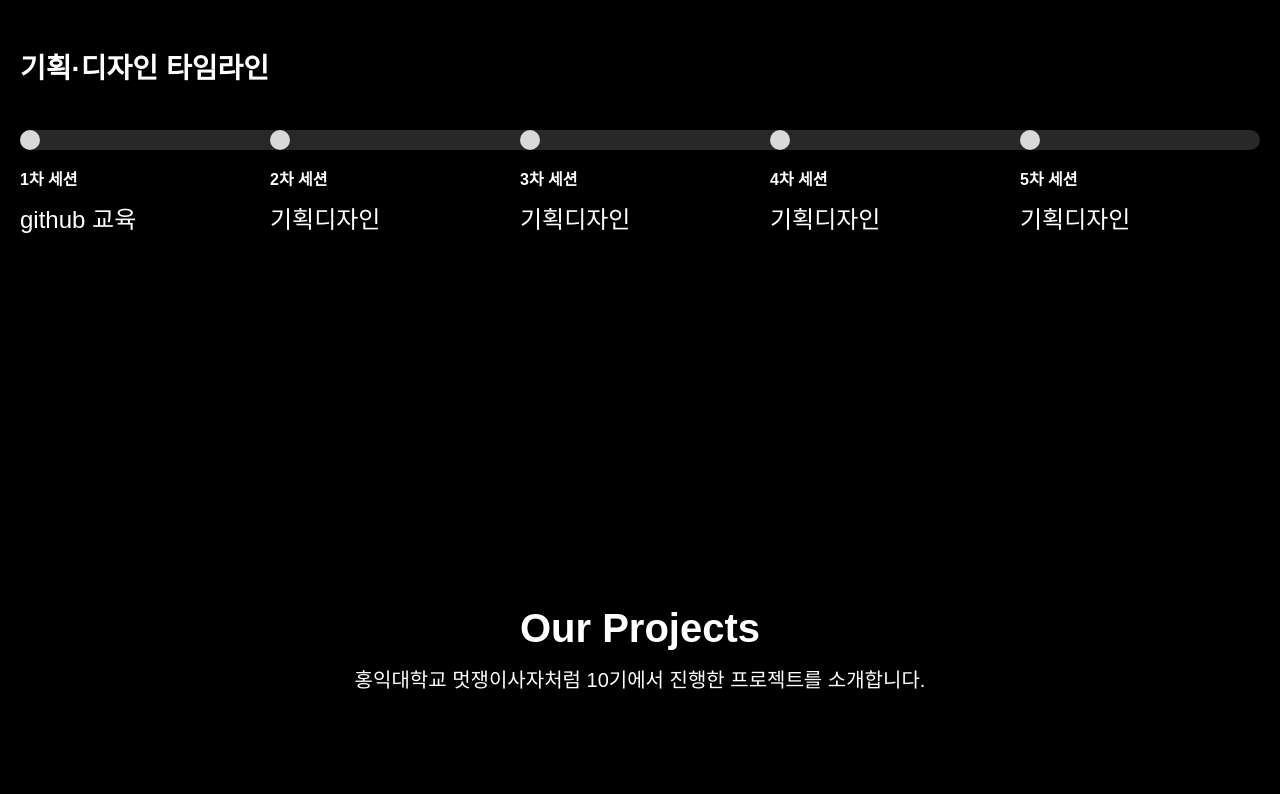
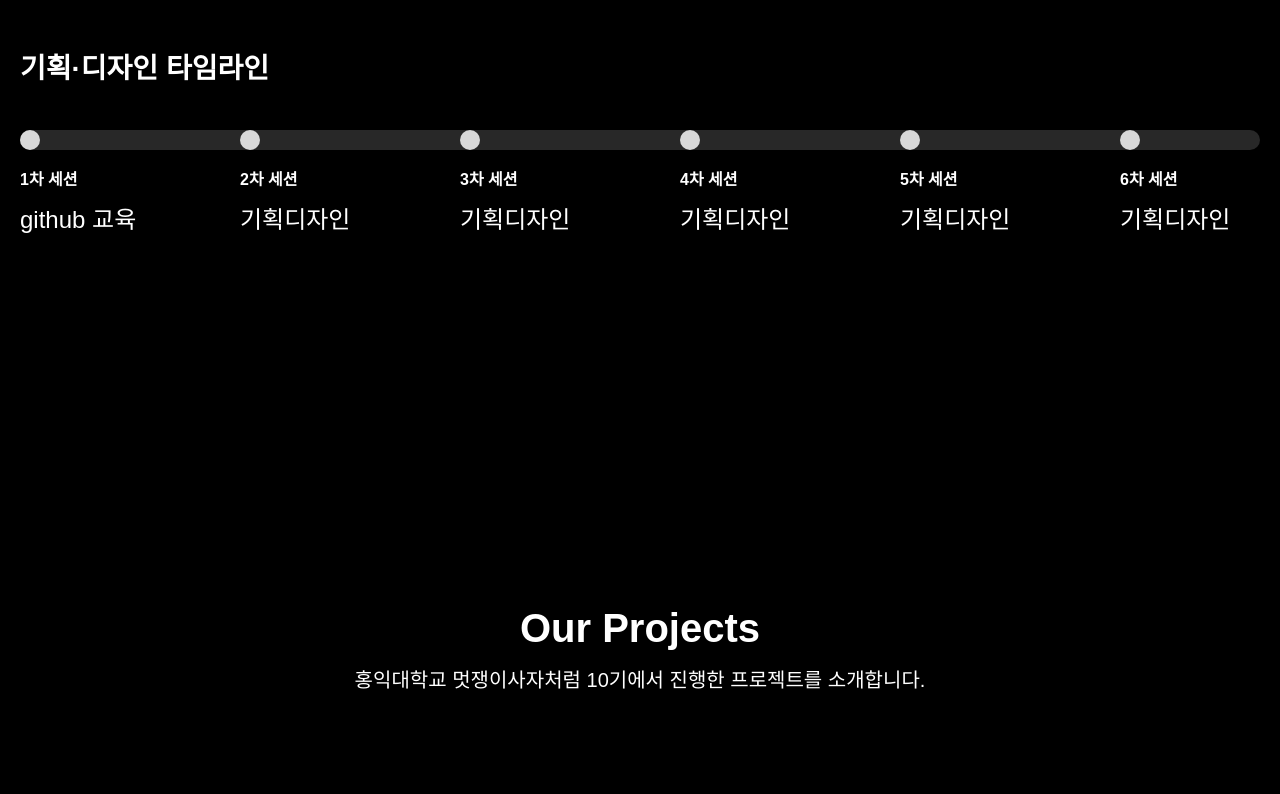
Before and after one commit to Likelion-HongikUniv/likelion-hongik-client, a React (Create React App) app: page / in a window 1280 px wide. Shown: the part 1666-2460 px from the top of the page. Built offline with nearby package versions, Linux system fonts and the light colour scheme; a small style sheet from the web is missing; a web font is replaced by a local one; what recoil-persist would draw is missing.

Commit message:
fix: 커리큘럼 dot 추가, 프로젝트 이미지 추가 형식 설정

```diff
--- a/src/components/mainPage/Curriculum/Part1.tsx
+++ b/src/components/mainPage/Curriculum/Part1.tsx
@@ -26,6 +26,10 @@ const Part1 = () => {
           <S.Date>5차 세션</S.Date>
           <S.Text>기획디자인</S.Text>
         </S.Dot5>
+        <S.Dot6>
+          <S.Date>6차 세션</S.Date>
+          <S.Text>기획디자인</S.Text>
+        </S.Dot6>
       </S.BarContainer>
     </S.Box>
   );
--- a/src/components/mainPage/Curriculum/Part2.tsx
+++ b/src/components/mainPage/Curriculum/Part2.tsx
@@ -26,6 +26,10 @@ const Part2 = () => {
           <S.Date>2022.02.21 - 03.02</S.Date>
           <S.Text>REACT</S.Text>
         </S.Dot5>
+        <S.Dot6>
+          <S.Date>2022.02.21 - 03.02</S.Date>
+          <S.Text>세션</S.Text>
+        </S.Dot6>
       </S.BarContainer>
     </S.Box>
   );
--- a/src/components/mainPage/Curriculum/Part3.tsx
+++ b/src/components/mainPage/Curriculum/Part3.tsx
@@ -26,6 +26,10 @@ const Part3 = () => {
           <S.Date>2022.02.21 - 03.02</S.Date>
           <S.Text>DJango 교육 2</S.Text>
         </S.Dot5>
+        <S.Dot6>
+          <S.Date>2022.02.21 - 03.02</S.Date>
+          <S.Text>세션</S.Text>
+        </S.Dot6>
       </S.BarContainer>
     </S.Box>
   );
--- a/src/components/mainPage/Project.tsx
+++ b/src/components/mainPage/Project.tsx
@@ -3,7 +3,7 @@ import { IoIosArrowForward, IoIosArrowBack } from "react-icons/io";
 import "slick-carousel/slick/slick.css";
 import "slick-carousel/slick/slick-theme.css";
 import Slider from "react-slick";
-import project1 from "../images/main_project1.png";
+import 같공 from "../images/같공.png";
 import project2 from "../images/main_project2.png";
 import project3 from "../images/main_project3.png";
 import project4 from "../images/main_project4.png";
@@ -20,32 +20,32 @@ interface Iarrow {
 interface Iprojects {
   title: string;
   desc: string;
-  pid: number;
+  pid: string;
 }
 
 const imageList = [
   {
-    pid: 1,
-    title: project_default,
-    desc: "project1 설명",
+    pid: '같공',
+    title: 같공,
+    desc: "친구와 함께하는 랭킹별 참가비 환급 스터디 서비스",
   },
   {
-    pid: 2,
+    pid: '2',
     title: project_default,
     desc: "project2 설명",
   },
   {
-    pid: 3,
+    pid: '3',
     title: project_default,
     desc: "project3 설명",
   },
   {
-    pid: 4,
+    pid: '4',
     title: project_default,
     desc: "project4 설명",
   },
   {
-    pid: 5,
+    pid: '5',
     title: project_default,
     desc: "project5 설명",
   },
@@ -105,7 +105,7 @@ const Project = () => {
               <ProjectBox title={title}>
                 <Hover id="hover" onMouseEnter={handleMouseEnter} onMouseLeave={handleMouseLeave}>
                   <HoverText>
-                    <Title>{`project` + pid}</Title>
+                    <Title>{pid}</Title>
                     <Desc>{desc}</Desc>
                   </HoverText>
                 </Hover>
@@ -162,7 +162,7 @@ const Hover = styled.div`
   justify-content: center;
   align-items: center;
   text-align: center;
-  background: rgba(0, 0, 0, 0.4);
+  background: rgba(0, 0, 0, 0.6);
   opacity: 0;
 `;
 
@@ -185,6 +185,7 @@ const Desc = styled.div`
   width: 232px;
   height: 60px;
   margin-top: 24px;
+  word-break: keep-all;
 `;
 
 const StyledSlider = styled(Slider)`
--- a/src/styles/mainPage/curriculumStyle.tsx
+++ b/src/styles/mainPage/curriculumStyle.tsx
@@ -5,7 +5,7 @@ export const Box = styled.div`
   width: 80vw;
   margin-top: 50px;
   @media (max-width: 768px) {
-    height: 500px;
+    height: 550px;
     width: 70vw;
     display: flex;
     flex-direction: column;
@@ -41,11 +41,11 @@ export const BarContainer = styled.div`
   position: relative;
   @media (max-width: 768px) {
     width: 20px;
-    height: 326px;
+    height: 400px;
     margin-left: 50px;
   }
   @media (min-width: 768px) and (max-width: 1024px) {
-    width: 688px;
+    width: 710px;
     height: 20px;
   }
 `;
@@ -61,49 +61,61 @@ export const Dot1 = styled.div`
 
 export const Dot2 = styled(Dot1)`
   position: absolute;
-  left: 250px;
+  left: 220px;
   @media (max-width: 768px) {
     top: 70px;
     left: 0px;
   }
   @media (min-width: 768px) and (max-width: 1024px) {
-    left: 150px;
+    left: 120px;
   }
 `;
 
 export const Dot3 = styled(Dot2)`
   position: absolute;
-  left: 500px;
+  left: 440px;
   @media (max-width: 768px) {
     top: 140px;
     left: 0px;
   }
   @media (min-width: 768px) and (max-width: 1024px) {
-    left: 300px;
+    left: 240px;
   }
 `;
 
 export const Dot4 = styled(Dot3)`
   position: absolute;
-  left: 750px;
+  left: 660px;
   @media (max-width: 768px) {
     top: 210px;
     left: 0px;
   }
   @media (min-width: 768px) and (max-width: 1024px) {
-    left: 430px;
+    left: 360px;
   }
 `;
 
 export const Dot5 = styled(Dot4)`
   position: absolute;
-  left: 1000px;
+  left: 880px;
   @media (max-width: 768px) {
     top: 280px;
     left: 0px;
   }
   @media (min-width: 768px) and (max-width: 1024px) {
-    left: 570px;
+    left: 480px;
+  }
+`;
+
+export const Dot6 = styled(Dot5)`
+  position: absolute;
+  left: 1100px;
+  @media (max-width: 768px) {
+    top: 350px;
+    left: 0px;
+  }
+  @media (min-width: 768px) and (max-width: 1024px) {
+    left: 600px;
   }
 `;
 
@@ -121,7 +133,7 @@ export const Date = styled.div`
     line-height: 14px;
   }
   @media (min-width: 768px) and (max-width: 1024px) {
-    font-size: 12px;
+    font-size: 11px;
   }
 `;
 
```
Also changed, not shown: src/components/images/같공.png (added).
